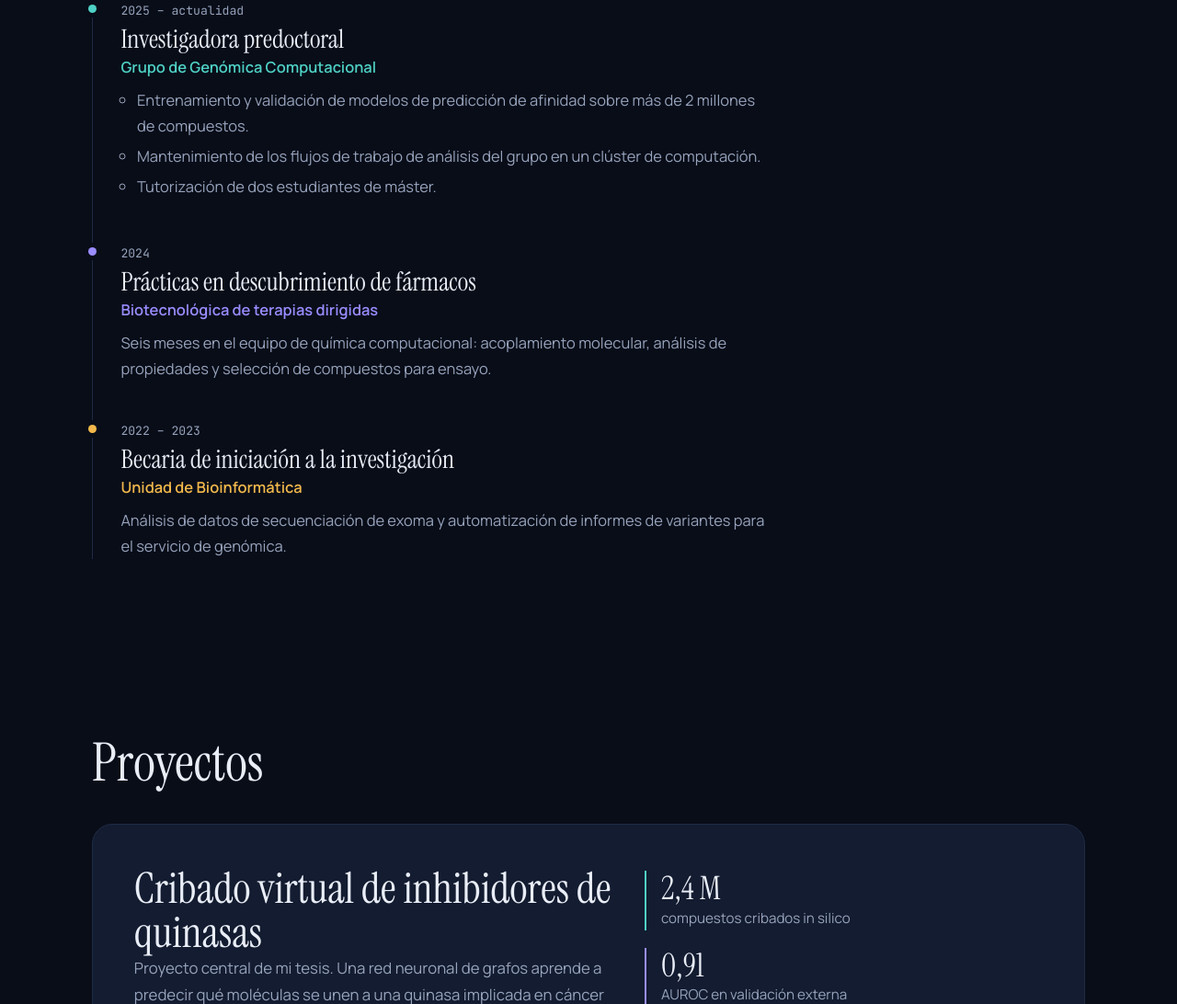
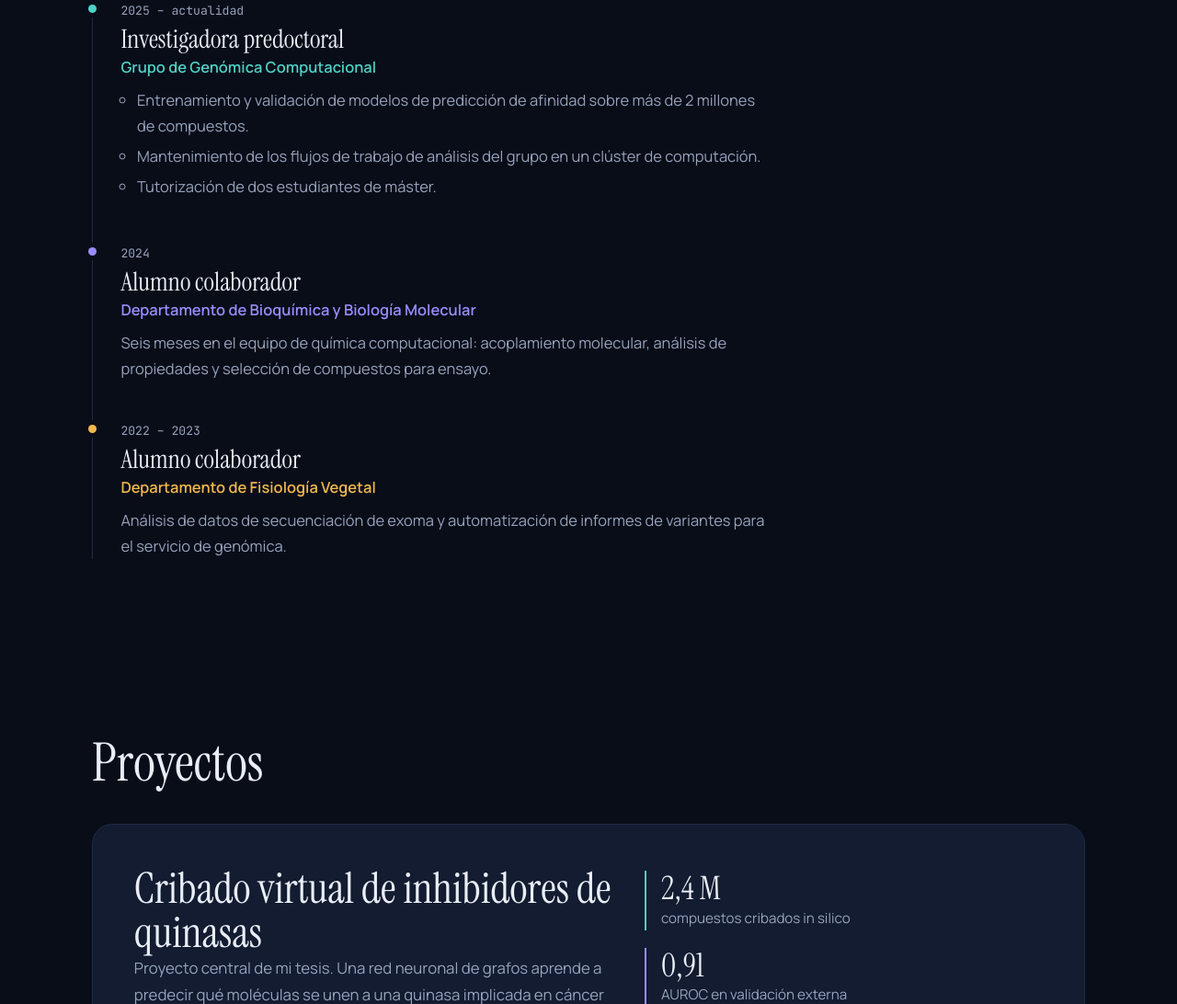
Before and after one commit to jmunoz-R/Portfolio-Web, a plain HTML site: page index.html in a window 1280 px wide. Shown: the part 2251-3343 px from the top of the page at 92% size. Drawn offline with Linux system fonts and the light colour scheme.

Commit message:
Update index.html

```diff
--- a/index.html
+++ b/index.html
@@ -232,14 +232,14 @@ footer{padding:2rem 0 2.5rem;color:var(--muted);font-size:.88rem;border-top:1px
         </li>
         <li>
           <span class="when">2024</span>
-          <h3>Prácticas en descubrimiento de fármacos</h3>
-          <div class="where">Biotecnológica de terapias dirigidas</div>
+          <h3>Alumno colaborador</h3>
+          <div class="where">Departamento de Bioquímica y Biología Molecular</div>
           <p>Seis meses en el equipo de química computacional: acoplamiento molecular, análisis de propiedades y selección de compuestos para ensayo.</p>
         </li>
         <li>
           <span class="when">2022 – 2023</span>
-          <h3>Becaria de iniciación a la investigación</h3>
-          <div class="where">Unidad de Bioinformática</div>
+          <h3>Alumno colaborador</h3>
+          <div class="where">Departamento de Fisiología Vegetal</div>
           <p>Análisis de datos de secuenciación de exoma y automatización de informes de variantes para el servicio de genómica.</p>
         </li>
       </ol>
```
